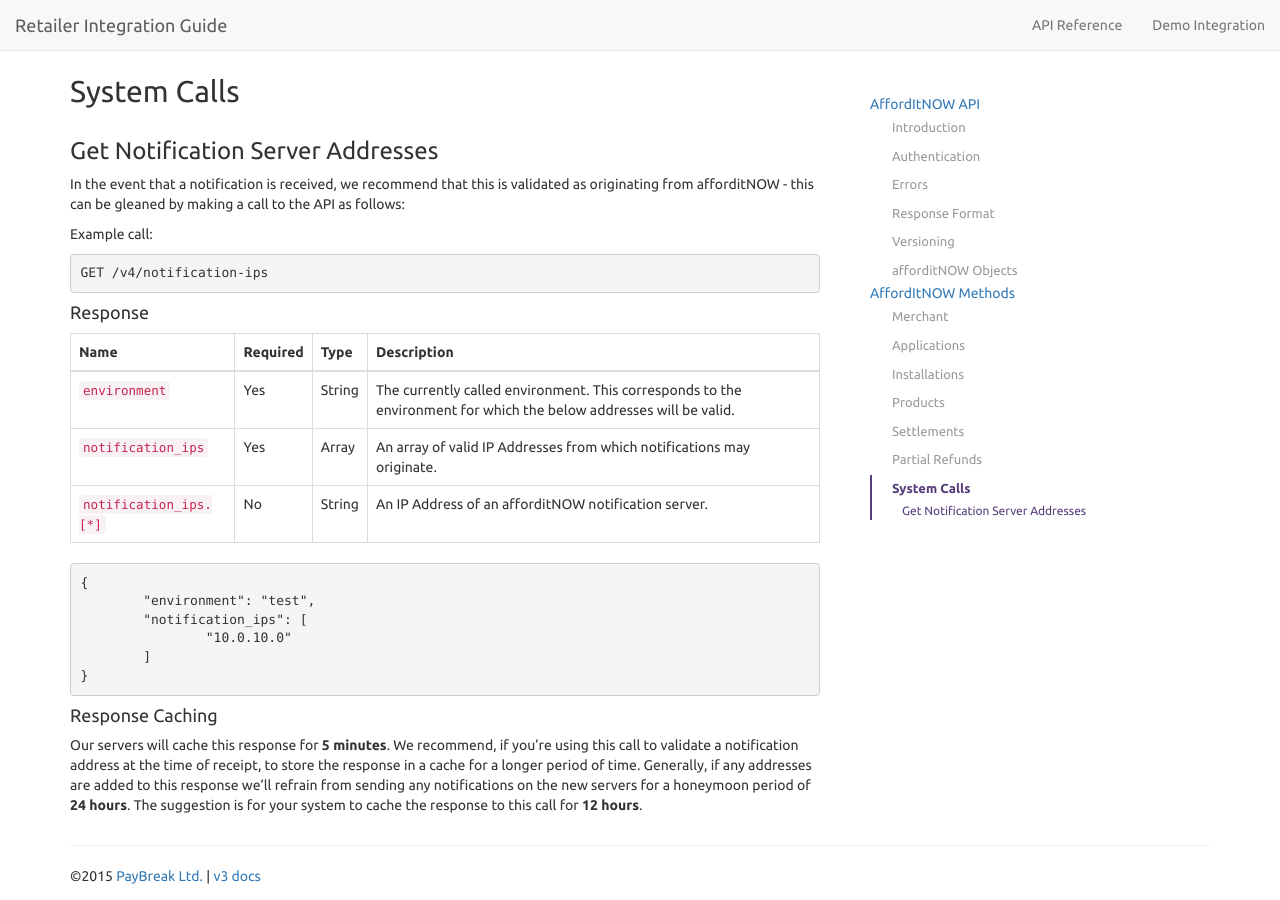
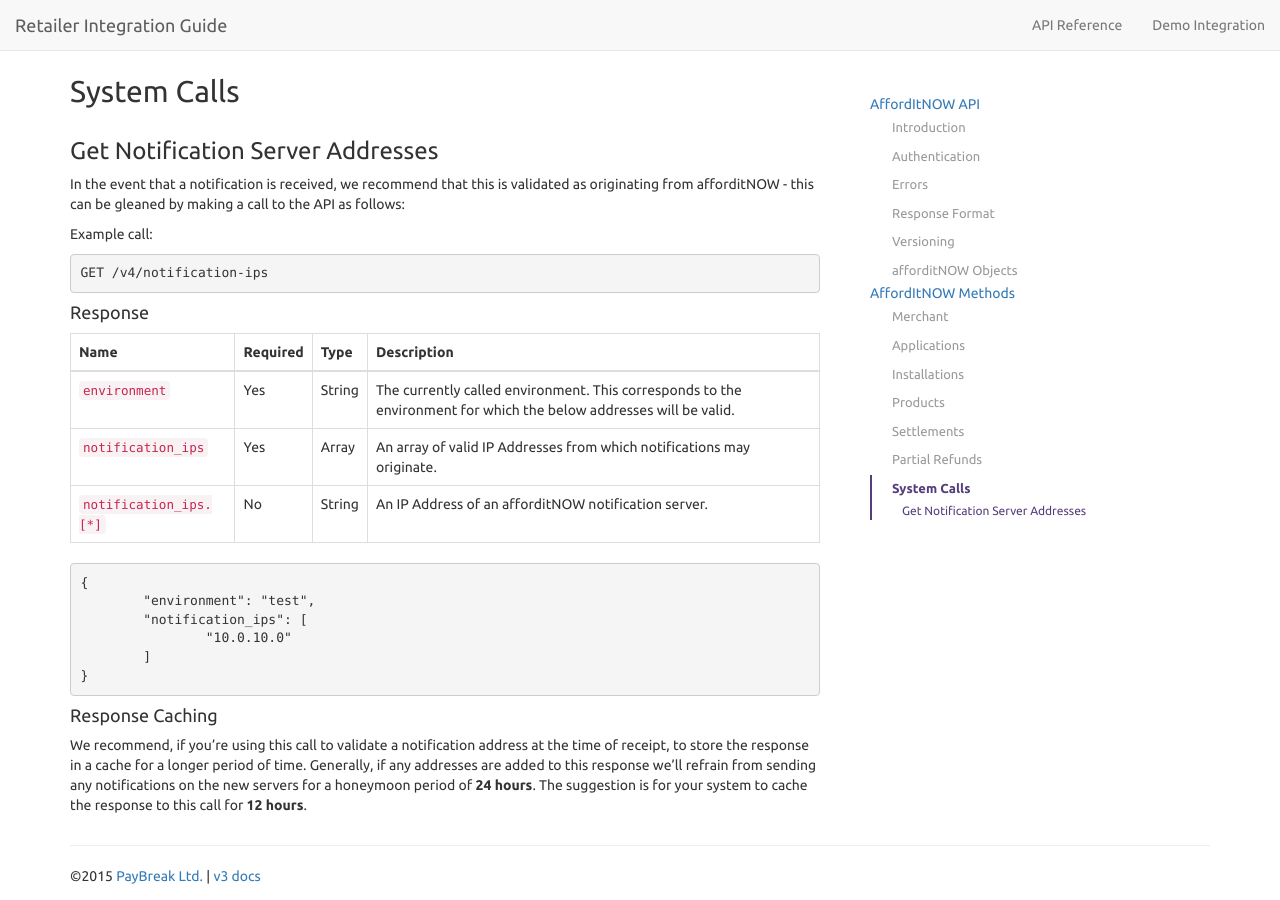
Before and after one commit to PayBreak/retailer-integration-guide, a Jekyll site: the page built from api/index.md, in a window 1280 px wide and 900 px high, scrolled down 35935 px. Built offline with Jekyll 4.4.1, drawn with Linux system fonts in a browser that asks for light colours; nearby versions of some CDN libraries; Markdown is read by kramdown in place of the engine named in the settings; our own code applies the rules of GitHub Pages for plain Markdown files.

Commit message:
Update system.md

```diff
--- a/_includes/v4/system.md
+++ b/_includes/v4/system.md
@@ -29,4 +29,4 @@ Name | Required | Type | Description
 
 #### Response Caching
 
-Our servers will cache this response for **5 minutes**. We recommend, if you're using this call to validate a notification address at the time of receipt, to store the response in a cache for a longer period of time. Generally, if any addresses are added to this response we'll refrain from sending any notifications on the new servers for a honeymoon period of **24 hours**. The suggestion is for your system to cache the response to this call for **12 hours**.
+We recommend, if you're using this call to validate a notification address at the time of receipt, to store the response in a cache for a longer period of time. Generally, if any addresses are added to this response we'll refrain from sending any notifications on the new servers for a honeymoon period of **24 hours**. The suggestion is for your system to cache the response to this call for **12 hours**.
```
